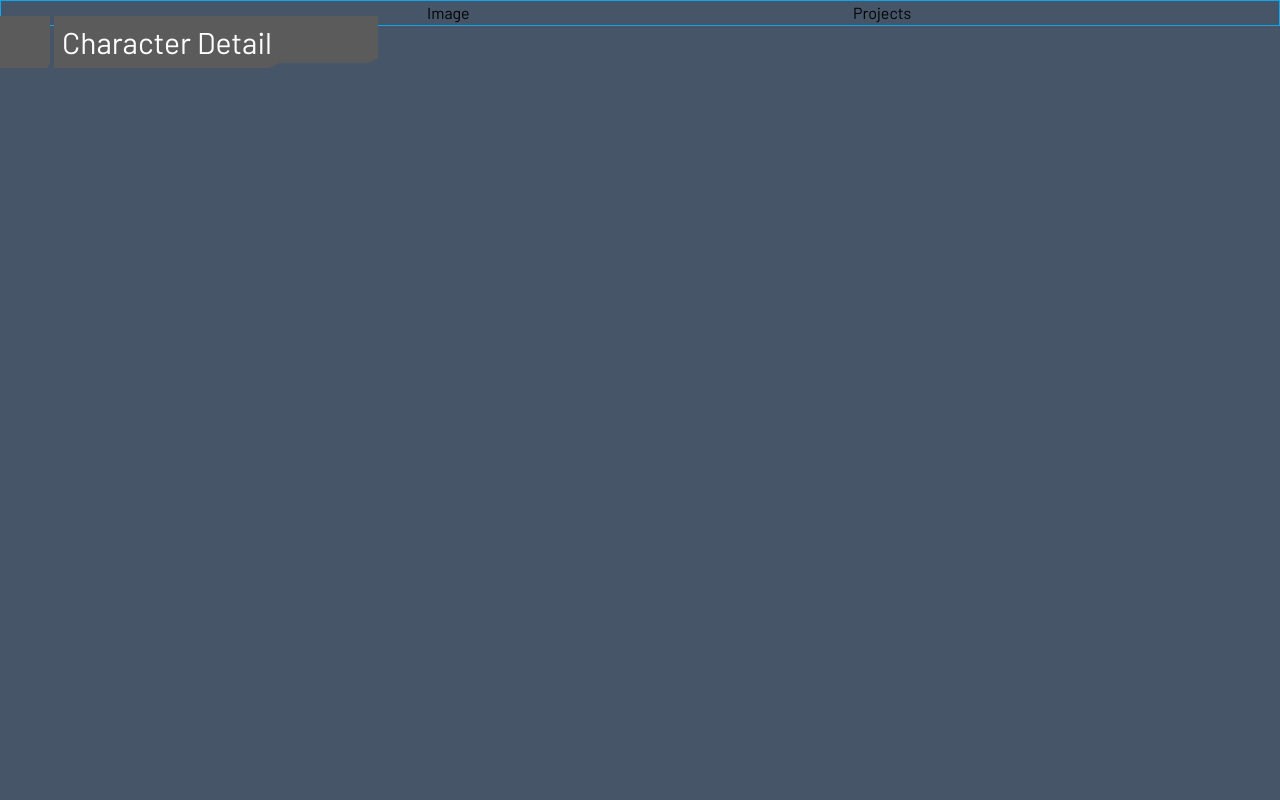
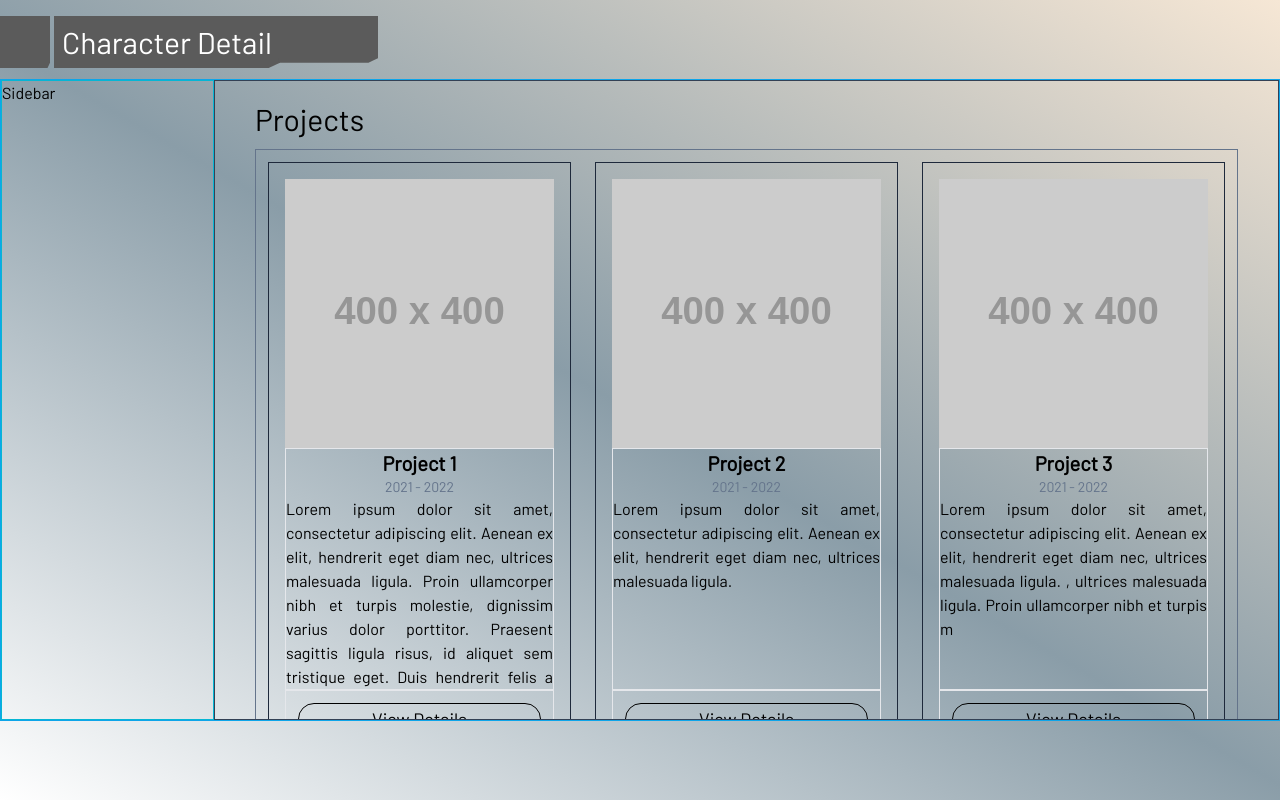
Before and after one commit to HanawuZ/hanawuz-profile-page-v2, a Next.js app: page /projects in a window 1280 px wide. Built offline with nearby package versions, Linux system fonts and the light colour scheme.

Commit message:
feat: add project page

```diff
--- a/src/components/SidebarMenu/SidebarMenu.tsx
+++ b/src/components/SidebarMenu/SidebarMenu.tsx
@@ -11,7 +11,7 @@ const SidebarMenu = () => {
   const { screenWidth } = useProfileContext();
   return (
     <div className={`ps-5 absolute w-full h-lvh border border-blue-500`}>
-      <div className='grid grid-cols-5  w-full h-lvh border border-slate-700' style={{zIndex:""}}>
+      <div className='grid grid-cols-5 w-full h-lvh border border-slate-700' style={{zIndex:""}}>
         <div className='border border-green-600 mt-24'>
           <div className={`grid gap-y-3 border border-slate-700`}>
             <Link href="/" className={`${screenWidth > 900 ? '' : 'grid justify-center'} ${styles.sidebarMenu}`}>
--- a/src/pages/detail/index.tsx
+++ b/src/pages/detail/index.tsx
@@ -1,7 +1,113 @@
+
+
+
 const Detail = () => {
   return (
-    <div>
-      Detail worl
+    <div className="h-screen grid items-center">
+      <div className="border border-sky-500 container mx-auto grid md:grid-cols-6">
+        <div className="border border-cyan-500"> Sidebar </div>
+        <div className="overflow-y-auto md:max-h-[80vh] md:px-10 px-5 border border-slate-700 w-full grid justify-self-center md:col-span-5">
+          <div className="my-5">
+            <text className="text-3xl"> Skills </text>
+            <div className="mt-3">
+              <text className="text-xl"> Front-end development</text>
+              <div className="ml-5">
+                <ul className="list-disc text-lg">
+                  <li> Experienced in UI development using popular front-end frameworks such as React, Angular, Vue, and Next.js. </li>
+                  <li> Skilled in designing intuitive UI/UX experiences using Figma. </li>
+                </ul>
+              </div>
+            </div>
+
+            <div className="mt-3">
+              <text className="text-xl"> Back-end development</text>
+              <div className="ml-5">
+                <ul className="list-disc text-lg">
+                  <li> Proficient in analyzing user requirements and designing APIs.</li>
+                  <li>
+                    Skilled in developing server-side applications using Golang with Gin and Fiber framework, Node.js with Express.js,
+                    and Java Spring Boot.
+                  </li>
+                  <li>
+                    Experienced in database design, including NoSQL databases like MongoDB and SQL databases such as MySQL,
+                    PostgreSQL, and SQLite
+                  </li>
+                </ul>
+              </div>
+            </div>
+
+            <div className="mt-3">
+              <text className="text-xl"> Software Testing</text>
+              <div className="ml-5">
+                <ul className="list-disc text-lg">
+                  <li>
+                    Familiar with designing test codes by utilizing behavior driven development process.
+                  </li>
+                  <li>
+                    Experience in providing unit test to DMS backend system and integration test to back-office website.
+                  </li>
+                </ul>
+              </div>
+            </div>
+
+            <div className="mt-3">
+              <text className="text-xl"> Problem-solving-skills </text>
+              <div className="ml-5">
+                <ul className="list-disc text-lg">
+                  <li> I am proficient in applying problem–solving skills to address complex challenges. Notable experience includes analyzing and designing the logic for the promotion system in DMS (Distribution Management System).</li>
+                </ul>
+
+              </div>
+            </div>
+          </div>
+
+          <div className="my-5">
+            <text className="text-3xl"> Work Experiences</text>
+            <div className="mt-3">
+              <div className="border border-slate-700">
+                <div className="flex justify-between">
+                  <text className="text-xl"> Cooperative Operation </text>
+                  <text className="text-xl text-slate-600"> 13<sup>th</sup> November 2023 -- 1<sup>st</sup> March 2024 </text>
+                </div>
+                <text className="text-lg"> T.C.C. Technology Co. Ltd, Bangkok, Thailand </text>
+                <ul className="list-disc text-lg ml-5 text-justify">
+                  <li>
+                    Cooperative operation as Back-end developer.
+                  </li>
+                  <li>
+                    Develop back-end application for DMS system utilizing Golang with Fiber framework.
+                  </li>
+                  <li>
+                    Responsible for analyzing, designing, developing and testing back-end system.
+                  </li>
+                  <li>
+                    Unit test the DMS backend system using Ginkgo library.
+                  </li>
+                  <li>
+                    Create DMS Web backoffice frontend unit test using Jest and React testing library by implementing BDD practice.
+                  </li>
+                </ul>
+              </div>
+              <div className="border border-slate-700 mt-5">
+                <div className="flex justify-between">
+                  <text className="text-xl"> Research Assistant</text>
+                  <text className="text-xl text-slate-600">September 2022 –- October 2023</text>
+                </div>
+                <text className="text-lg"> School of Physics, Suranaree University of Technology, Nakhon Ratchasima, Thailand </text>
+                <ul className="list-disc text-lg ml-5 text-justify">
+                  <li>
+                    Collaborated with Physics associate professor on researching, developing a user-friendly GUI for capillary refill
+                    evaluation and visualizing results in line graphs.
+                  </li>
+                  <li>
+                    Responsible for designing and developing the GUI using python Tkinter.
+                  </li>
+                </ul>
+              </div>
+            </div>
+          </div>
+        </div>
+      </div>
     </div>
   )
 }
--- a/src/pages/experiences/index.tsx
+++ /dev/null
@@ -1,15 +0,0 @@
-const Experiences = () => {
-    return (
-        <div className="bg-slate-600 w-full h-lvh">
-        <div className="border border-sky-500 container mx-auto">
-          <div className="grid md:grid-cols-3">
-            <div> </div>
-            <div> Image </div>
-            <div> Experience</div>
-          </div>
-        </div>
-      </div>
-    )
-}
-
-export default Experiences
--- a/src/pages/projects/index.tsx
+++ b/src/pages/projects/index.tsx
@@ -1,15 +1,97 @@
+type ProjectCardProbs = {
+  index: number;
+  projectName: string;
+  imgUrl?: string;
+  projectTimeRange?: string
+  description: string;
+  projectLink: string;
+}
+
+const ProjectCard = ({ imgUrl, projectName, projectTimeRange, description, projectLink }: ProjectCardProbs) => {
+  return (
+    <div className="m-3 border border-slate-800 flex justify-center">
+      <div className="p-4 flex flex-col">
+        <img
+          className="justify-self-center"
+          src={imgUrl}
+        />
+        <div className="border text-center">
+          <text className="text-xl font-bold"> {projectName} </text>
+          <div className="text-sm text-slate-500"> {projectTimeRange} </div>
+          <p className="text-justify h-48 overflow-y-auto">
+            {description}
+          </p>
+        </div>
+        <div className="p-3 border w-full">
+          <button
+            className="linkButton"
+            style={{
+              border: 'solid 1px',
+            }}
+          >
+            View Details
+          </button>
+        </div>
+      </div>
+    </div>
+  )
+}
+
 const Projects = () => {
-    return (
-        <div className="bg-slate-600 w-full h-lvh">
-        <div className="border border-sky-500 container mx-auto">
-          <div className="grid md:grid-cols-3">
-            <div> </div>
-            <div> Image </div>
-            <div> Projects</div>
+  return (
+    <div className="h-screen grid items-center">
+      <div className="border border-sky-500 container mx-auto grid md:grid-cols-6">
+        <div className="border border-cyan-500"> Sidebar </div>
+        <div className="overflow-y-auto md:max-h-[80vh] md:px-10 px-5 border border-slate-700 w-full grid justify-self-center md:col-span-5">
+          <div className="my-5">
+            <text className="text-3xl"> Projects </text>
+            <div className="mt-3 border border-slate-500 grid lg:grid-cols-3 md:grid-cols-2">
+              <ProjectCard
+                index={1}
+                projectName="Project 1"
+                imgUrl="https://dummyimage.com/400x400/000/fff"
+                projectTimeRange="2021 - 2022"
+                description="Lorem ipsum dolor sit amet, consectetur adipiscing elit. Aenean ex elit, hendrerit eget diam nec, ultrices malesuada ligula. Proin ullamcorper nibh et turpis molestie, dignissim varius dolor porttitor. Praesent sagittis ligula risus, id aliquet sem tristique eget. Duis hendrerit felis a ante sollicitudin, sit amet placerat nisi consectetur."
+                projectLink=""
+              />
+              <ProjectCard
+                index={2}
+                projectName="Project 2"
+                imgUrl="https://dummyimage.com/400x400/000/fff"
+                projectTimeRange="2021 - 2022"
+                description="Lorem ipsum dolor sit amet, consectetur adipiscing elit. Aenean ex elit, hendrerit eget diam nec, ultrices malesuada ligula."
+                projectLink=""
+              />
+              <ProjectCard
+                index={3}
+                projectName="Project 3"
+                imgUrl="https://dummyimage.com/400x400/000/fff"
+                projectTimeRange="2021 - 2022"
+                description="Lorem ipsum dolor sit amet, consectetur adipiscing elit. Aenean ex elit, hendrerit eget diam nec, ultrices malesuada ligula. , ultrices malesuada ligula. Proin ullamcorper nibh et turpis m"
+                projectLink=""
+              />
+              <ProjectCard
+                index={4}
+                projectName="Project 4"
+                imgUrl="https://dummyimage.com/400x400/000/fff"
+                projectTimeRange="2021 - 2022"
+                description="Lorem ipsum dolor sit amet, consectetur adipiscing elit. Aenean ex elit, hendrerit eget diam nec, ultrices malesuada ligula. , ultrices malesuada ligula. Proin ullamcorper nibh et turpis m"
+                projectLink=""
+              />
+              <ProjectCard
+                index={5}
+                projectName="Project 5"
+                imgUrl="https://dummyimage.com/400x400/000/fff"
+                projectTimeRange="2021 - 2022"
+                description="Lorem ipsum dolor sit amet, consectetur adipiscing elit. Aenean ex elit, hendrerit eget diam nec, ultrices malesuada ligula. , ultrices malesuada ligula. Proin ullamcorper nibh et turpis m"
+                projectLink=""
+              />
+            </div>
           </div>
         </div>
       </div>
-    )
+    </div>
+  )
 }
 
 export default Projects
```
Also changed, not shown: src/pages/index.tsx (+8 -8 lines).
